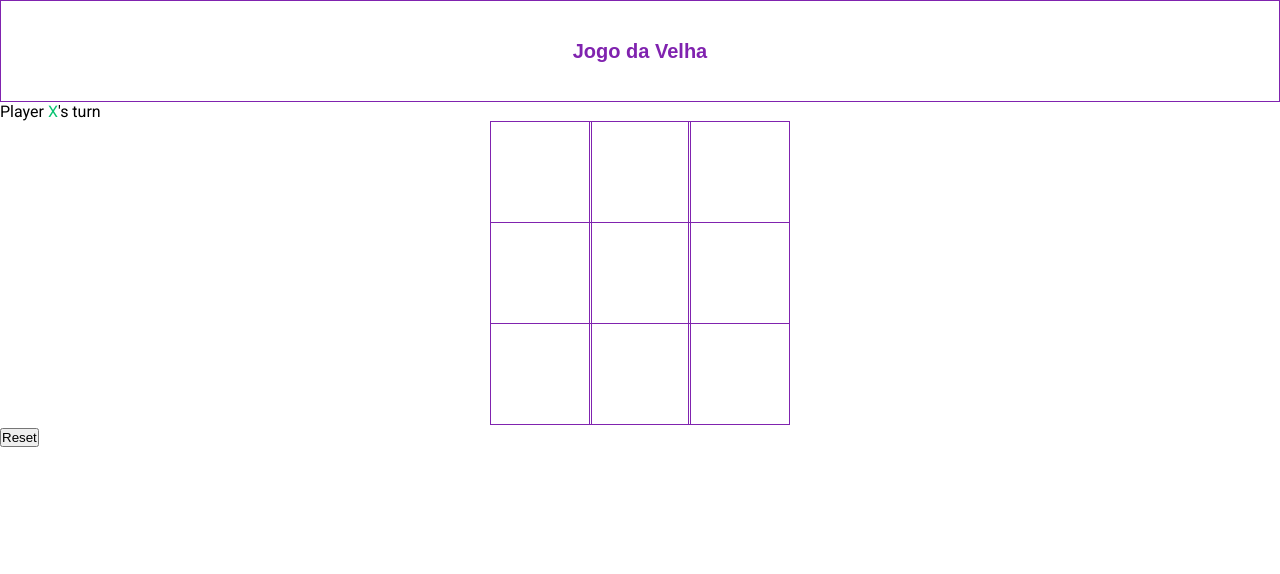
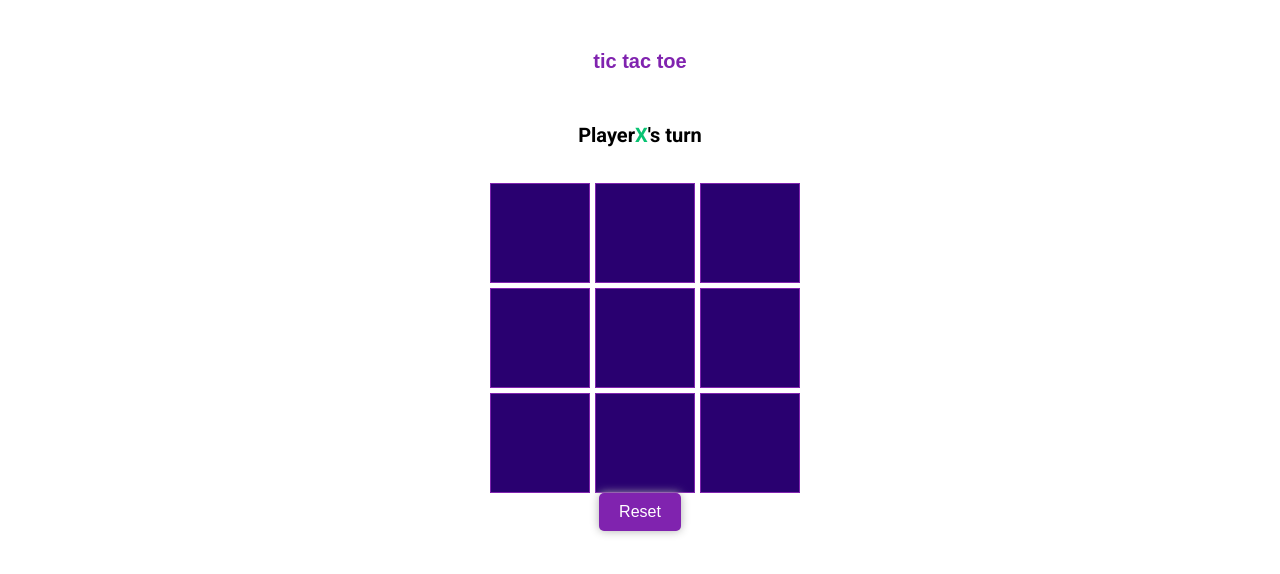
Before and after one commit to emiliaquerino/jogo-da-velha, a plain HTML site: page index.html in a window 1280 px wide. Drawn offline with Linux system fonts and the light colour scheme; a web font is replaced by a local one.

Commit message:
Altera o nome do jogo

```diff
--- a/index.html
+++ b/index.html
@@ -9,12 +9,13 @@
   </head>
   <body>
     <main class="background">
-            <section class="box">
-                <h1>Jogo da Velha</h1>
+            <section class="game-name">
+                <h1> tic tac toe</h1>
             </section>
             <section class="display"> <!-- turn display -->
                 Player <span class="display-player playerX">X</span>'s turn
             </section>
+            <section class="display announcer hide"></section> <!-- resultado final -->
             <section class="game-boader"> <!-- tabuleiro -->
                 <div class="box"></div>
                 <div class="box"></div>
@@ -26,7 +27,6 @@
                 <div class="box"></div>
                 <div class="box"></div>
             </section>
-            <section class="display announcer hide"></section> <!-- resultado final -->
             <section class="controls"> <!--controles -->
                 <button id="reset">Reset</button>
             </section>
--- a/script.js
+++ b/script.js
@@ -52,13 +52,13 @@ window.addEventListener("DOMContentLoaded", () => {
   const announce = (type) => {
     switch (type) {
       case PLAYERO_WON:
-        announcer.innerHTML = 'Player <span class="playerO">O</span> Won';
+        announcer.innerHTML = 'Player <span class="playerO">O</span> Won!';
         break;
       case PLAYERX_WON:
-        announcer.innerHTML = 'Player <span class="playerX">X</span> Won';
+        announcer.innerHTML = 'Player <span class="playerX">X</span> Won!';
         break;
       case TIE:
-        announcer.innerText = "Tie";
+        announcer.innerText = "TIE!";
     }
     announcer.classList.remove("hide");
   };
@@ -81,14 +81,12 @@ window.addEventListener("DOMContentLoaded", () => {
 
     if (roundWon) {
       announce(currentPlayer === "X" ? PLAYERX_WON : PLAYERO_WON);
-      alert(`Jogador ${currentPlayer} venceu!`);
       isGameActive = false;
       return;
     }
 
     if (!board.includes("")) {
       announce(TIE);
-      alert("Empate!");
     }
   }
 
--- a/style.css
+++ b/style.css
@@ -7,6 +7,7 @@
 * {
     padding: 0;
     margin: 0;
+    box-sizing: border-box;
 }
 
 body {
@@ -20,14 +21,30 @@ h1 {
     color: hsl(280, 67%, 41%);
 }
 
+.display {
+    display: flex;
+    justify-content: center;
+    align-items: center;
+    margin: 18px 0;
+    font-size: 20px;
+    font-weight: bold;
+}
 
-/* TABULEIRO */
+.game-name {
+    display: flex;
+    justify-content: center;
+    align-items: center;
+    margin: 20px 0;
+    padding: 30px;
+}
+
 .game-boader {
     margin: 0 auto;
     display: grid;
-    grid-template-columns: 33% 33% 33%;
-    grid-template-rows: 33% 33% 33%;
+    grid-template-columns: 1fr 1fr 1fr;
+    grid-template-rows: 1fr 1fr 1fr;
     max-width: 300px;
+    gap: 5px;
 }
 
 .box {
@@ -39,6 +56,7 @@ h1 {
     align-items: center;
     font-size: 50px;
     cursor: pointer;
+    background-color: hsl(262, 100%, 22%);
 }
 
 .playerX {
@@ -48,3 +66,25 @@ h1 {
 .playerO {
     color: #498AFB;
 }
+
+.controls {
+    display: flex;
+    justify-content: center;
+    align-items: center;
+}
+
+#reset {
+    background-color: hsl(280, 67%, 41%);
+    color: #fff;
+    padding: 10px 20px;
+    border: none;
+    border-radius: 5px;
+    cursor: pointer;
+    font-size: 16px;
+    box-shadow: 0 0 10px hsl(0, 0%, 69%);
+}
+
+#reset:hover {
+    background-color:  hsl(280, 69%, 57%);; /* Cor de fundo quando o mouse passa por cima */
+    color: #fff; /* Cor do texto quando o mouse passa por cima */
+}
```
